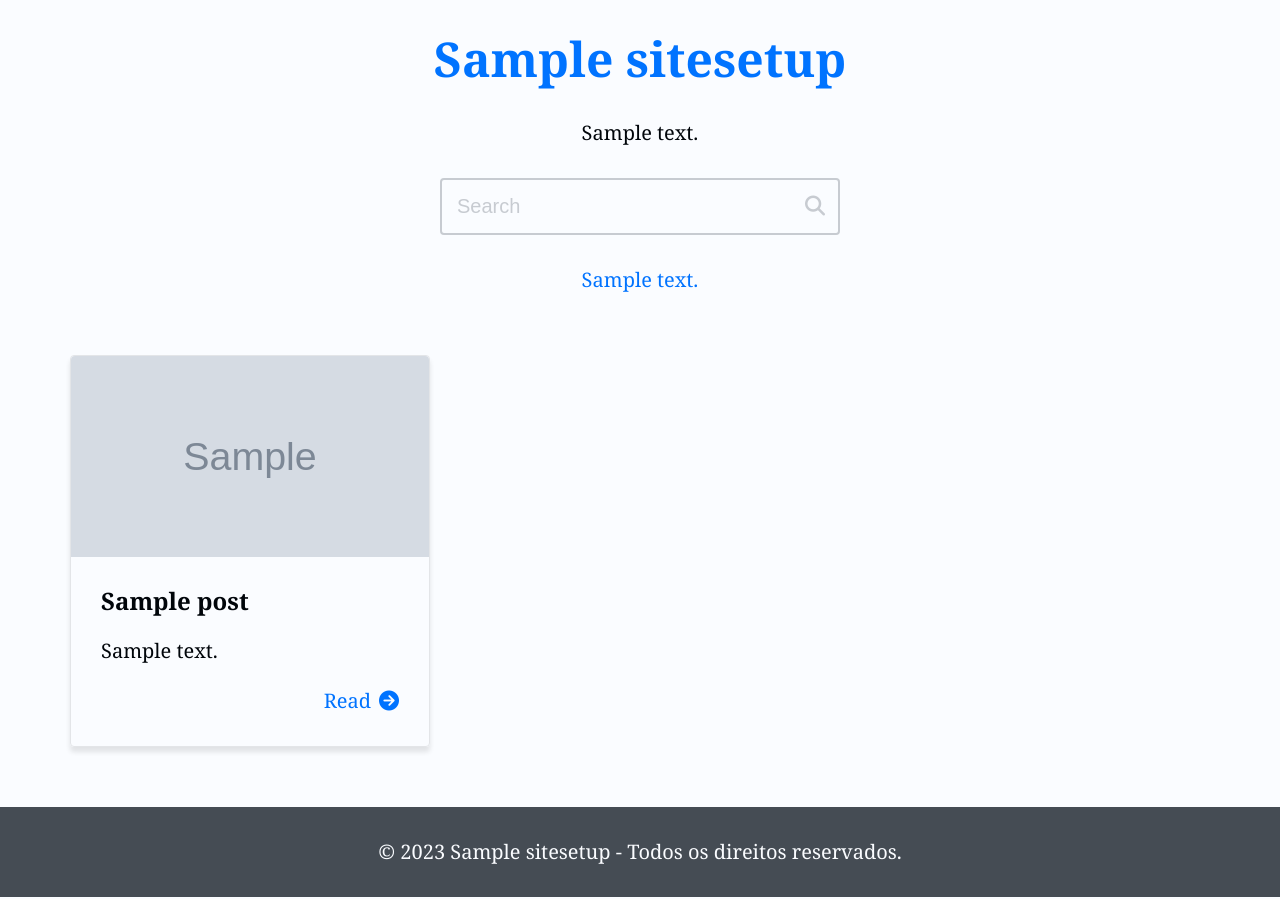
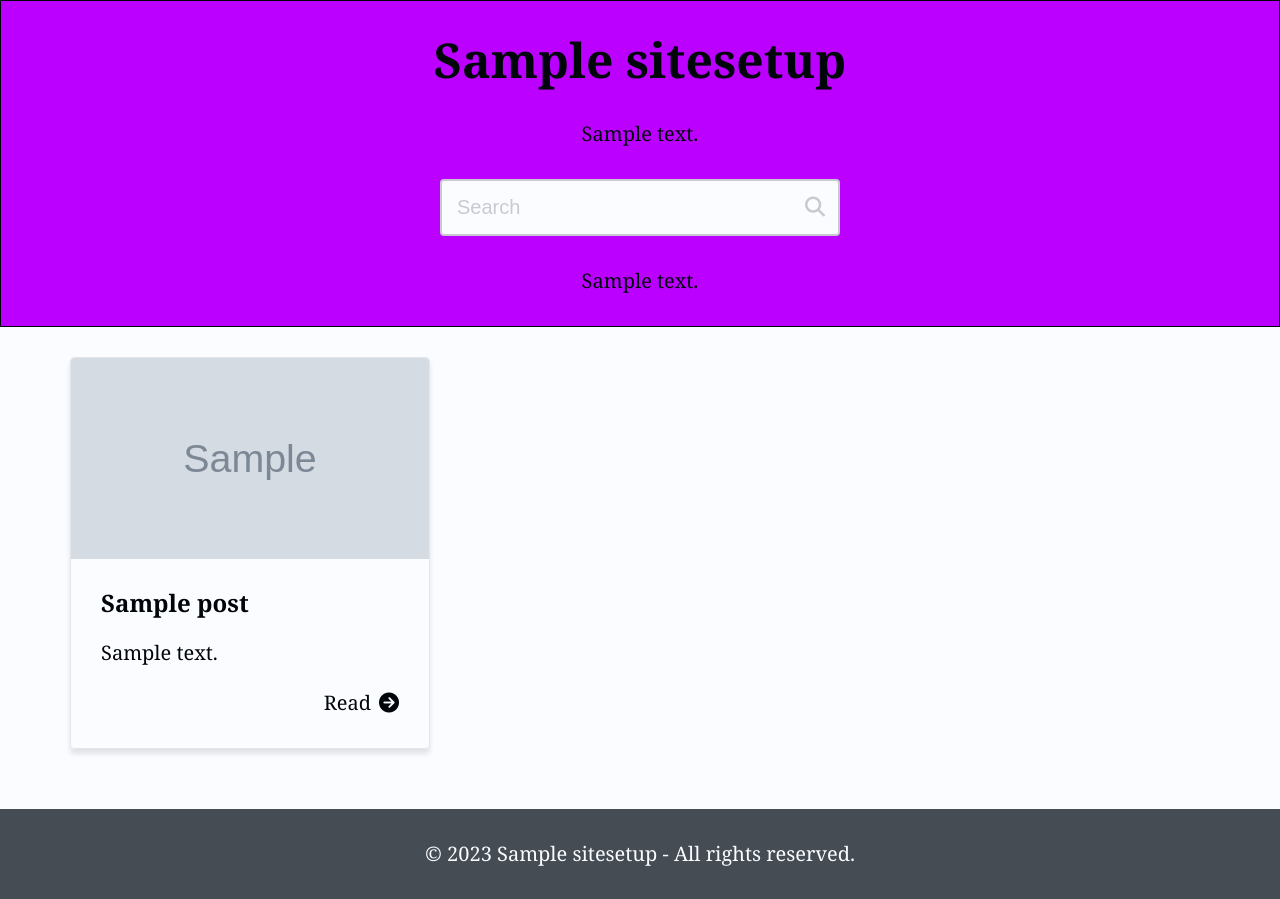
Before and after one commit to ViniciusOPR/Blog-Django, a Django app: page / in a window 1280 px wide. Run offline with Django 4.2, Linux system fonts and the light colour scheme; tables that the repository leaves empty hold one stand-in row (values such as "Sample post"); grey boxes marked "Sample" are stand-in pictures.

Commit message:
modificações css, html

```diff
--- a/blog/static/blog/css/style.css
+++ b/blog/static/blog/css/style.css
@@ -87,7 +87,7 @@ body {
 }
 
 a {
-  color: hsl(var(--clr-primary-base));
+  color: hsl(var(--clr-black));
   text-decoration: none;
 }
 
@@ -239,6 +239,12 @@ html,
   margin: 0;
 }
 
+header {
+  background-color: hsl(284, 100%, 50%);
+  border: 1px solid hsl(var(--clr-black));
+
+}
+
 /* Menu */
 .menu-items,
 .menu-item {
@@ -271,7 +277,7 @@ html,
 
 .search-input {
   width: 100%;
-  background-color: transparent;
+  background-color: hsl(var(--clr-white));
   border: 2px solid hsl(var(--clr-gray-ltr));
   font-size: var(--fs-base);
   padding: var(--spacing-smlst);
--- a/blog/templates/blog/partials/_footer.html
+++ b/blog/templates/blog/partials/_footer.html
@@ -2,7 +2,7 @@
     <div class="section-content-wide">
       <div class="section-gap">
         <div class="center">
-          © {% now "Y" %} {{ site_setup.title }} - Todos os direitos reservados.
+          © {% now "Y" %} {{ site_setup.title }} - All rights reserved.
         </div>
       </div>
     </div>
```
